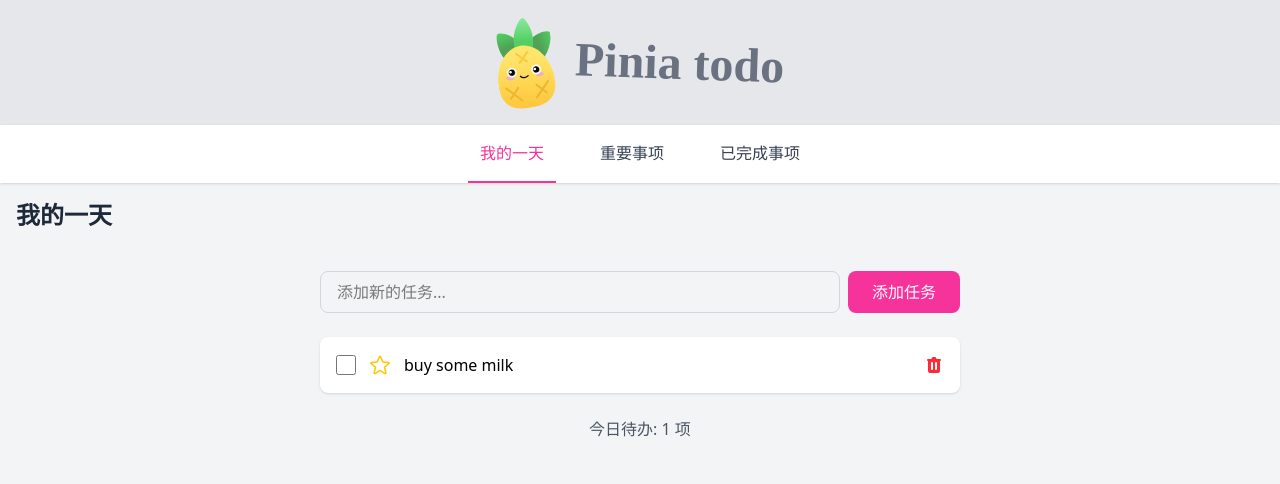
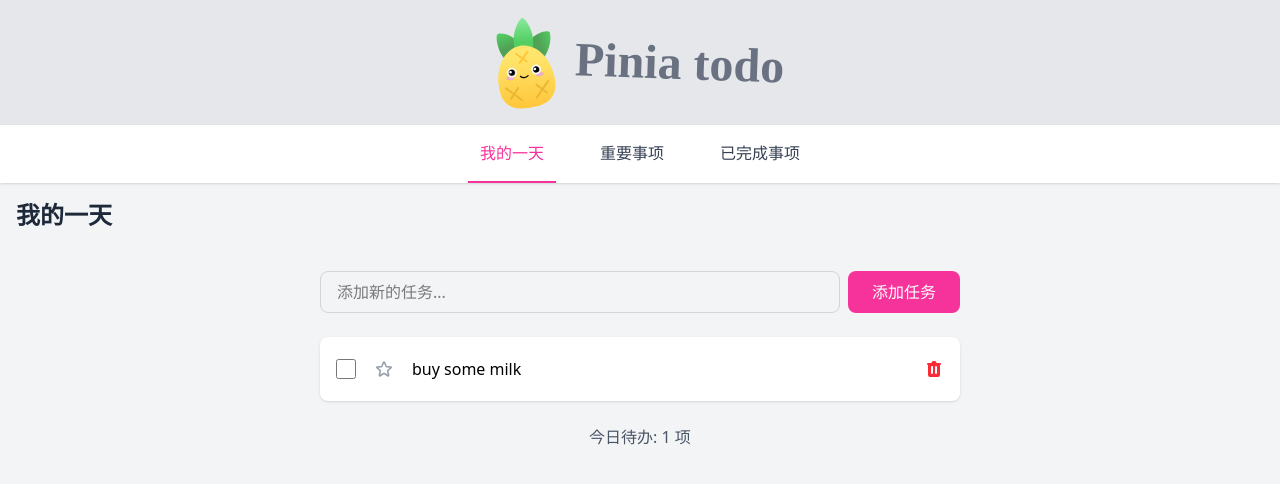
Before and after one commit to EafenQAQ/Pinia-todo, a Vue app: page /my-day in a window 1280 px wide. Shown: the top 484 px of the page. Built offline with nearby package versions, Linux system fonts and the light colour scheme; a web font is replaced by a local one.

Commit message:
add transition

```diff
--- a/src/App.vue
+++ b/src/App.vue
@@ -34,7 +34,7 @@
 /* 路由过渡动画 */
 .fade-enter-active,
 .fade-leave-active {
-  transition: opacity 0.3s ease;
+  transition: opacity 2s ease;
 }
 
 .fade-enter-from,
--- a/src/components/task/TaskStar.vue
+++ b/src/components/task/TaskStar.vue
@@ -1,15 +1,28 @@
 <template>
   <button
-    @click="$emit('toggle')"
-    class="text-yellow-400 hover:text-yellow-500 transition-all duration-200 hover:scale-110 cursor-pointer"
+    @click="handleClick"
+    class="group relative p-1.5 rounded-full hover:bg-yellow-100/50 active:bg-yellow-100 transition-all duration-200"
     :title="buttonTitle"
   >
-    <svg v-if="task.isFav" xmlns="http://www.w3.org/2000/svg" viewBox="0 0 24 24" fill="currentColor" class="w-6 h-6">
-      <path fill-rule="evenodd" d="M10.788 3.21c.448-1.077 1.976-1.077 2.424 0l2.082 5.007 5.404.433c1.164.093 1.636 1.545.749 2.305l-4.117 3.527 1.257 5.273c.271 1.136-.964 2.033-1.96 1.425L12 18.354 7.373 21.18c-.996.608-2.231-.29-1.96-1.425l1.257-5.273-4.117-3.527c-.887-.76-.415-2.212.749-2.305l5.404-.433 2.082-5.006z" clip-rule="evenodd" />
-    </svg>
-    <svg v-else xmlns="http://www.w3.org/2000/svg" fill="none" viewBox="0 0 24 24" stroke-width="1.5" stroke="currentColor" class="w-6 h-6">
-      <path stroke-linecap="round" stroke-linejoin="round" d="M11.48 3.499a.562.562 0 011.04 0l2.125 5.111a.563.563 0 00.475.345l5.518.442c.499.04.701.663.321.988l-4.204 3.602a.563.563 0 00-.182.557l1.285 5.385a.562.562 0 01-.84.61l-4.725-2.885a.563.563 0 00-.586 0L6.982 20.54a.562.562 0 01-.84-.61l1.285-5.386a.562.562 0 00-.182-.557l-4.204-3.602a.563.563 0 01.321-.988l5.518-.442a.563.563 0 00.475-.345L11.48 3.5z" />
-    </svg>
+    <div class="relative">
+      <svg
+        :class="[
+          'w-5 h-5 transition-all duration-300 transform',
+          task.isFav ? 'text-yellow-400 scale-100 rotate-0' : 'text-gray-400 scale-95 rotate-0 group-hover:text-yellow-400'
+        ]"
+        xmlns="http://www.w3.org/2000/svg"
+        viewBox="0 0 24 24"
+        :fill="task.isFav ? 'currentColor' : 'none'"
+        :stroke="task.isFav ? 'none' : 'currentColor'"
+        :stroke-width="task.isFav ? '0' : '2'"
+      >
+        <path
+          :stroke-linecap="task.isFav ? 'unset' : 'round'"
+          :stroke-linejoin="task.isFav ? 'unset' : 'round'"
+          d="M11.48 3.499a.562.562 0 011.04 0l2.125 5.111a.563.563 0 00.475.345l5.518.442c.499.04.701.663.321.988l-4.204 3.602a.563.563 0 00-.182.557l1.285 5.385a.562.562 0 01-.84.61l-4.725-2.885a.563.563 0 00-.586 0L6.982 20.54a.562.562 0 01-.84-.61l1.285-5.386a.562.562 0 00-.182-.557l-4.204-3.602a.563.563 0 01.321-.988l5.518-.442a.563.563 0 00.475-.345L11.48 3.5z"
+        />
+      </svg>
+    </div>
   </button>
 </template>
 
@@ -23,9 +36,19 @@
   }
 })
 
-defineEmits(['toggle'])
+const emit = defineEmits(['toggle'])
 
 const buttonTitle = computed(() =>
   props.task.isFav ? '取消标记为重要' : '标记为重要'
 )
+
+const handleClick = () => {
+  emit('toggle')
+}
 </script>
+
+<style scoped>
+.group:active svg {
+  transform: scale(0.85);
+}
+</style>
```
